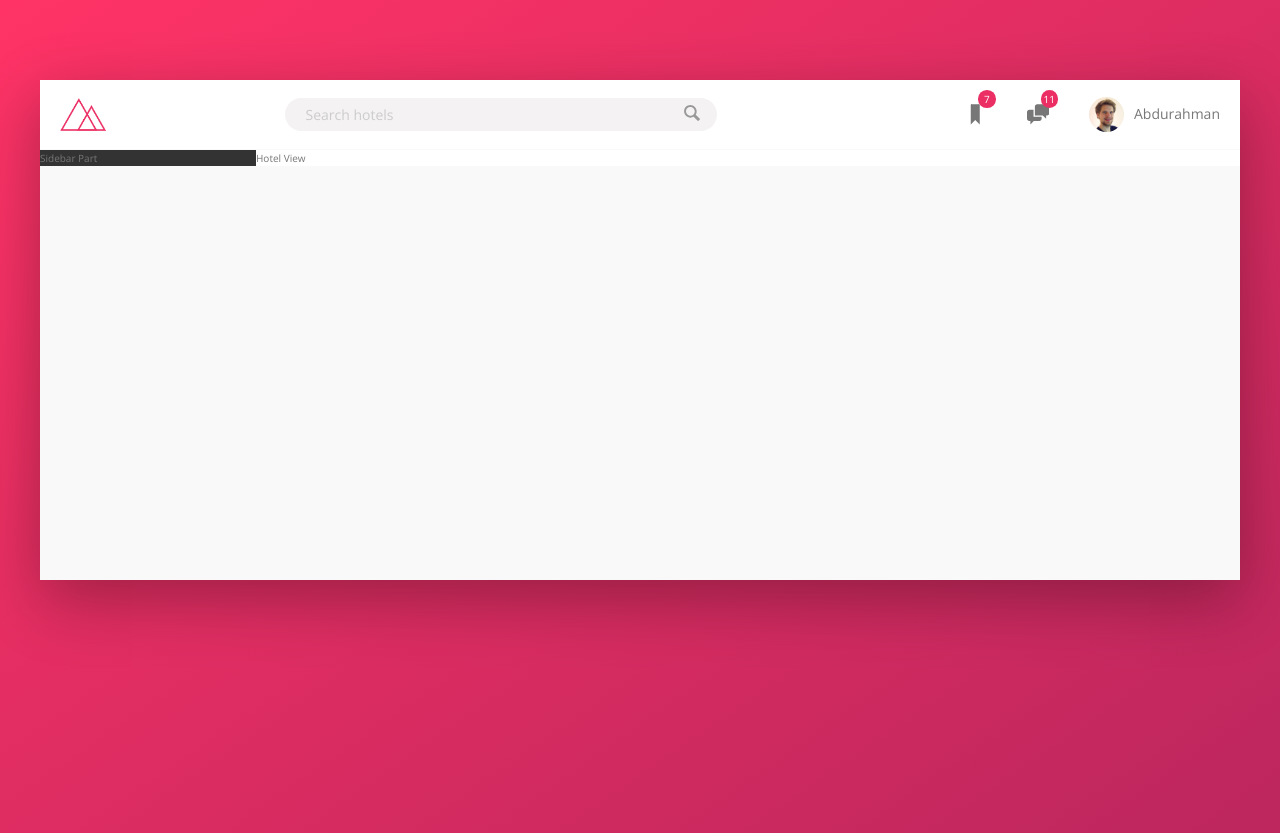
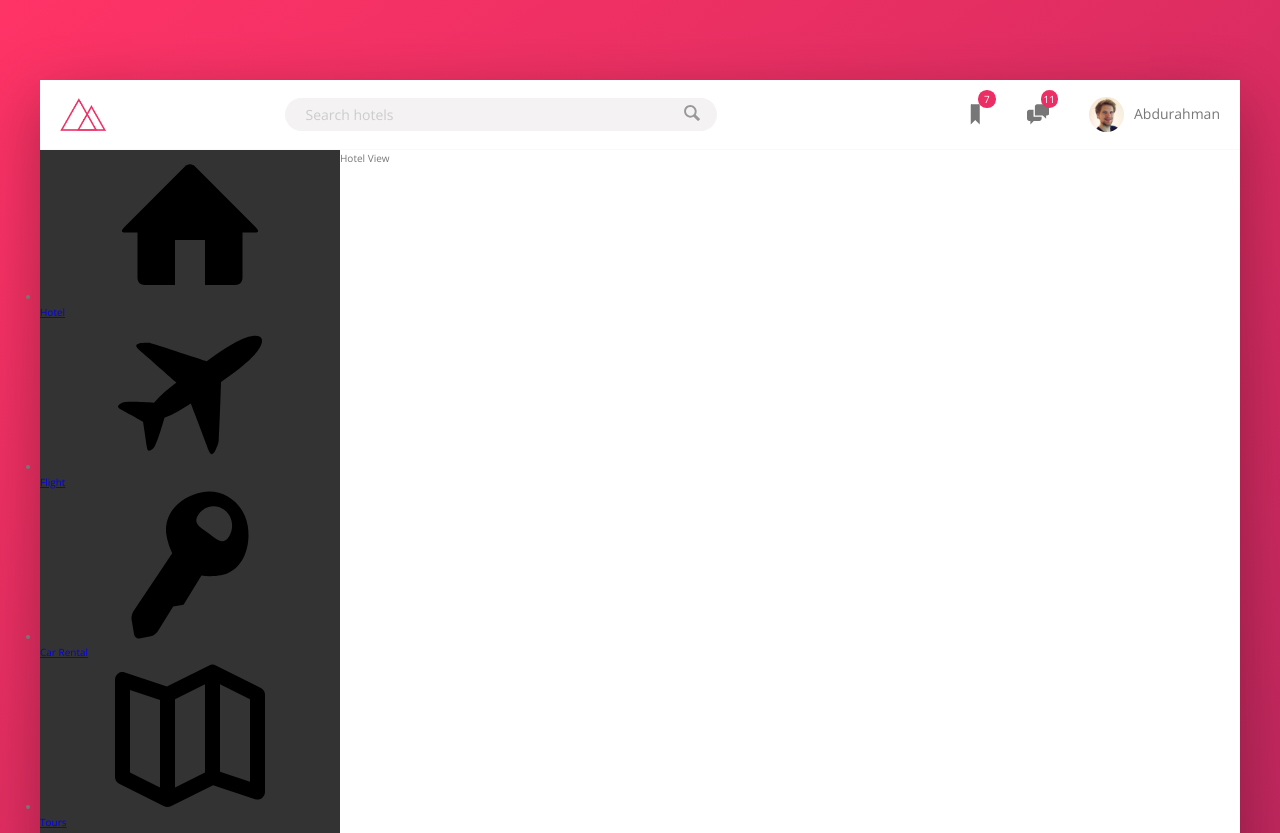
Before and after one commit to aalig/booking, a website: page index.html in a window 1280 px wide. Shown: the top 833 px of the page. Drawn offline with nearby package versions, Linux system fonts and the light colour scheme.

Commit message:
Add sidebar markup

```diff
--- a/index.html
+++ b/index.html
@@ -45,7 +45,40 @@
 
             <div class="content">
                 <nav class="sidebar">
-                    Sidebar Part
+                    <ul class="side-nav">
+                        <li class="side-nav__item">
+                            <a href="#" class="side-nav__link">
+                                <svg class="side-nav__icon">
+                                    <use xlink:href="img/sprite.svg#icon-home"></use>
+                                </svg>
+                                <span>Hotel</span>
+                            </a>
+                        </li>
+                        <li class="side-nav__item">
+                            <a href="#" class="side-nav__link">
+                                <svg class="side-nav__icon">
+                                    <use xlink:href="img/sprite.svg#icon-aircraft"></use>
+                                </svg>
+                                <span>Flight</span>
+                            </a>
+                        </li>
+                        <li class="side-nav__item">
+                            <a href="#" class="side-nav__link">
+                                <svg class="side-nav__icon">
+                                    <use xlink:href="img/sprite.svg#icon-key"></use>
+                                </svg>
+                                <span>Car Rental</span>
+                            </a>
+                        </li>
+                        <li class="side-nav__item">
+                            <a href="#" class="side-nav__link">
+                                <svg class="side-nav__icon">
+                                    <use xlink:href="img/sprite.svg#icon-map"></use>
+                                </svg>
+                                <span>Tours</span>
+                            </a>
+                        </li>
+                    </ul>
                 </nav>
 
                 <div class="hotel-view">
--- a/sass/_components.scss
+++ b/sass/_components.scss
@@ -113,3 +113,19 @@
         margin-right: 1rem;
     }
 }
+
+///////////////////////////////
+// SIDEBAR
+.side-nav {
+    &__item{
+
+    }
+
+    &__link{
+
+    }
+
+    &__icon{
+
+    }
+}
--- a/sass/_layout.scss
+++ b/sass/_layout.scss
@@ -19,6 +19,7 @@
 
 .content {
     display: flex;
+    min-height: 80rem;
 }
 
 .sidebar {
```
Also changed, not shown: css/style.css.
